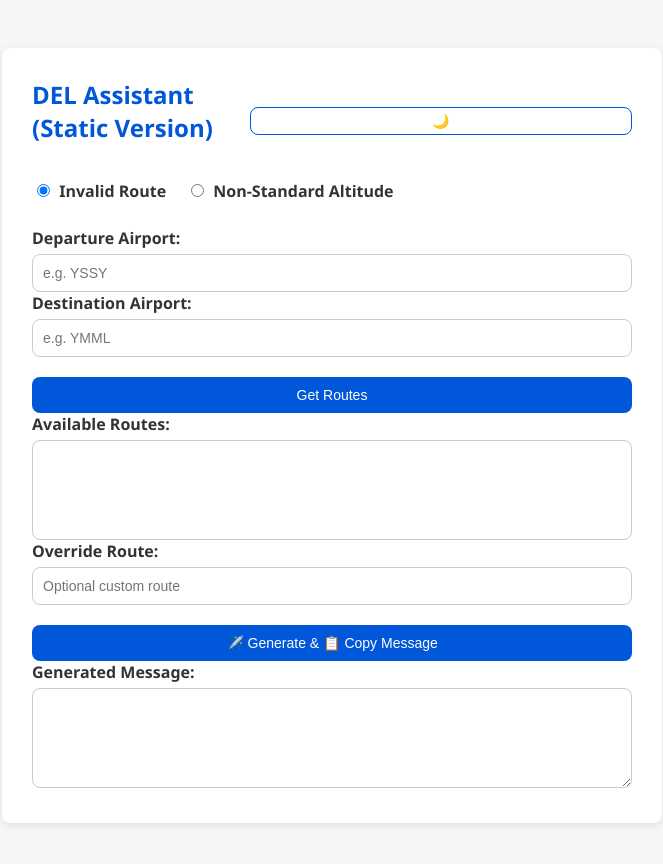
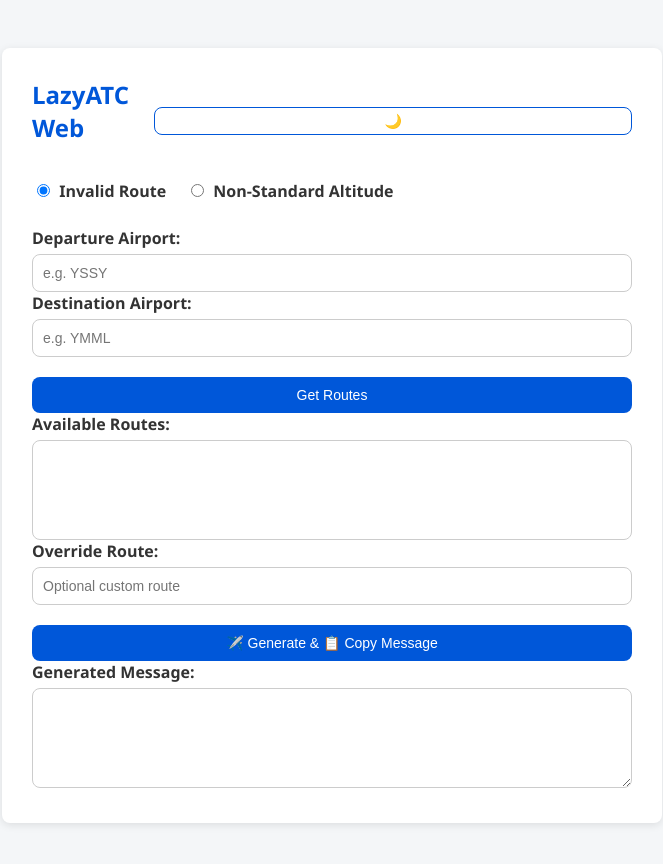
Before and after one commit to Hedgehog-Aviation/lazyatc-web, a plain HTML site: page index.html in a window 1280 px wide. Shown: the whole page, without its empty margins (308-971 px from the left). Drawn offline with Linux system fonts and the light colour scheme.

Commit message:
Update index.html

```diff
--- a/index.html
+++ b/index.html
@@ -2,7 +2,7 @@
 <html lang="en">
 <head>
   <meta charset="UTF-8">
-  <title>DEL Assistant (Static)</title>
+  <title>LazyATC Web</title>
   <style>
     :root {
       --bg: #f4f6f8;
@@ -133,7 +133,7 @@
 <body>
   <div class="container">
     <div class="header">
-      <h2>DEL Assistant (Static Version)</h2>
+      <h2>LazyATC Web</h2>
       <button class="toggle-dark" onclick="toggleDarkMode()">🌙</button>
     </div>
 
```
